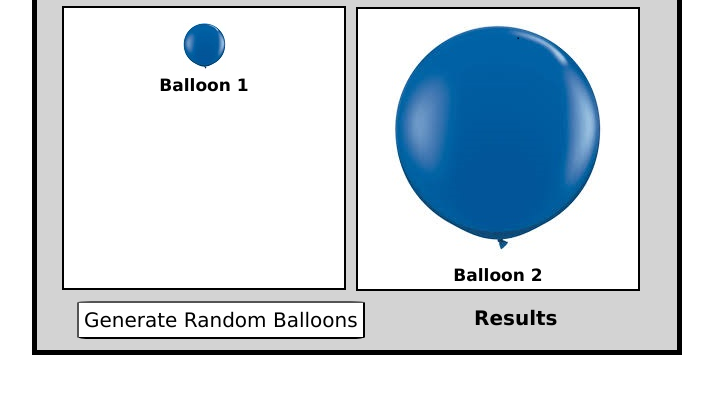
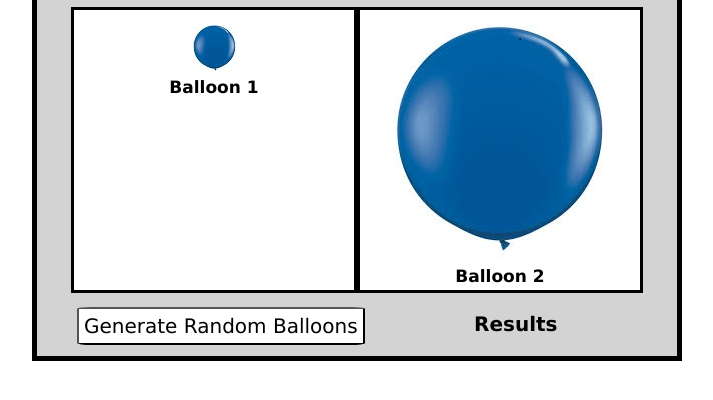
Before and after one commit to micah-rose/balloon, a plain HTML site: page index.html in a window 1280 px wide. Shown: the part 82-482 px from the top of the page, without its empty margins (283-996 px from the left). Drawn offline with Linux system fonts and the light colour scheme.

Commit message:
Adjusted styling so balloons are better centered on the page.

```diff
--- a/css/balloon.css
+++ b/css/balloon.css
@@ -24,7 +24,7 @@ html {
 }
 
 .images {
-  margin-left: 15px;
+  display: inline-block;
 }
 
 .images p {
@@ -34,17 +34,16 @@ html {
 
 .image-1,
 .image-2 {
-  border: solid 2px black;
+  border: solid 3px black;
   width: 250px;
   height: 250px;
   padding: 15px;
-  margin: 10px;
+  margin: 10px auto;
   background-color: white;
 }
 
 .image-1 {
   float: left;
-  margin-top: -1px;
 }
 
 .image-2 {
```
